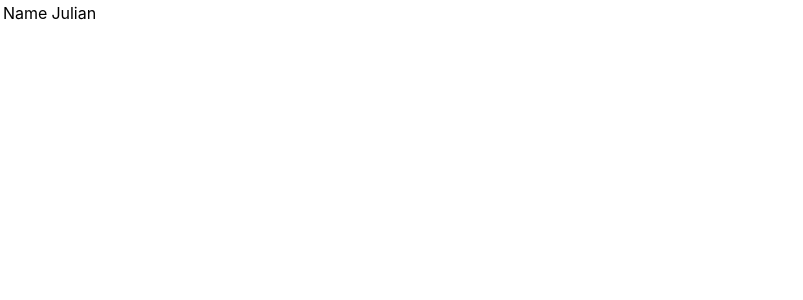
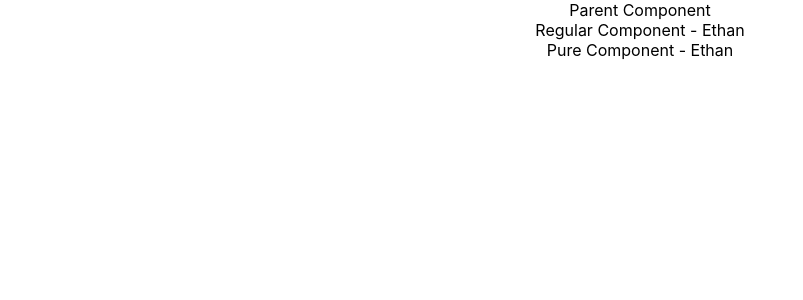
Before and after one commit to Julian-Bhardwaja/React_Tutorial, a React (Create React App) app: page / in a window 1280 px wide. Shown: the top 300 px of the page, without its empty margins (0-803 px from the left). Built offline with nearby package versions, Linux system fonts and the light colour scheme.

Commit message:
Learnt Pure Component

```diff
--- a/src/App.js
+++ b/src/App.js
@@ -1,6 +1,6 @@
 import './App.css';
 
-import FragmentDemo from './components/FragmentDemo';
+import ParentComp from './components/ParentComp';
 
 function App() {
   return (
@@ -22,7 +22,8 @@
        <InlineStyle /> */}
        {/* <Form /> */}
        {/* <LifecycleA /> */}
-       <FragmentDemo />
+       {/* <FragmentDemo /> */}
+       <ParentComp />
     </div>
   );
 }
--- /dev/null
+++ b/src/components/ParentComp.js
@@ -0,0 +1,35 @@
+import React, { Component } from 'react'
+
+import PureComp from './PureComp'
+import RegularComp from './RegularComp'
+
+export class ParentComp extends Component {
+    constructor(props) {
+        super(props)
+
+        this.state = {
+             name: 'Julian'
+        }
+    }
+
+    componentDidMount() {
+        setInterval(() => {
+            this.setState({
+                name: 'Ethan'
+            })
+        }, 2000)
+    }
+
+    render() {
+        console.log("Parent Component Render");
+        return (
+            <div>
+                Parent Component
+                <RegularComp name={this.state.name} />
+                <PureComp name={this.state.name} />
+            </div>
+        )
+    }
+}
+
+export default ParentComp
--- /dev/null
+++ b/src/components/PureComp.js
@@ -0,0 +1,14 @@
+import React, { PureComponent } from 'react'
+
+class PureComp extends PureComponent {
+    render() {
+        console.log("Pure Component Render");
+        return (
+            <div>
+                Pure Component - {this.props.name}
+            </div>
+        )
+    }
+}
+
+export default PureComp
--- /dev/null
+++ b/src/components/RegularComp.js
@@ -0,0 +1,14 @@
+import React, { Component } from 'react'
+
+export class RegularComp extends Component {
+    render() {
+        console.log("Regular Component Render");
+        return (
+            <div>
+                Regular Component - {this.props.name}
+            </div>
+        )
+    }
+}
+
+export default RegularComp
```
Also changed, not shown: Note for React.txt.
